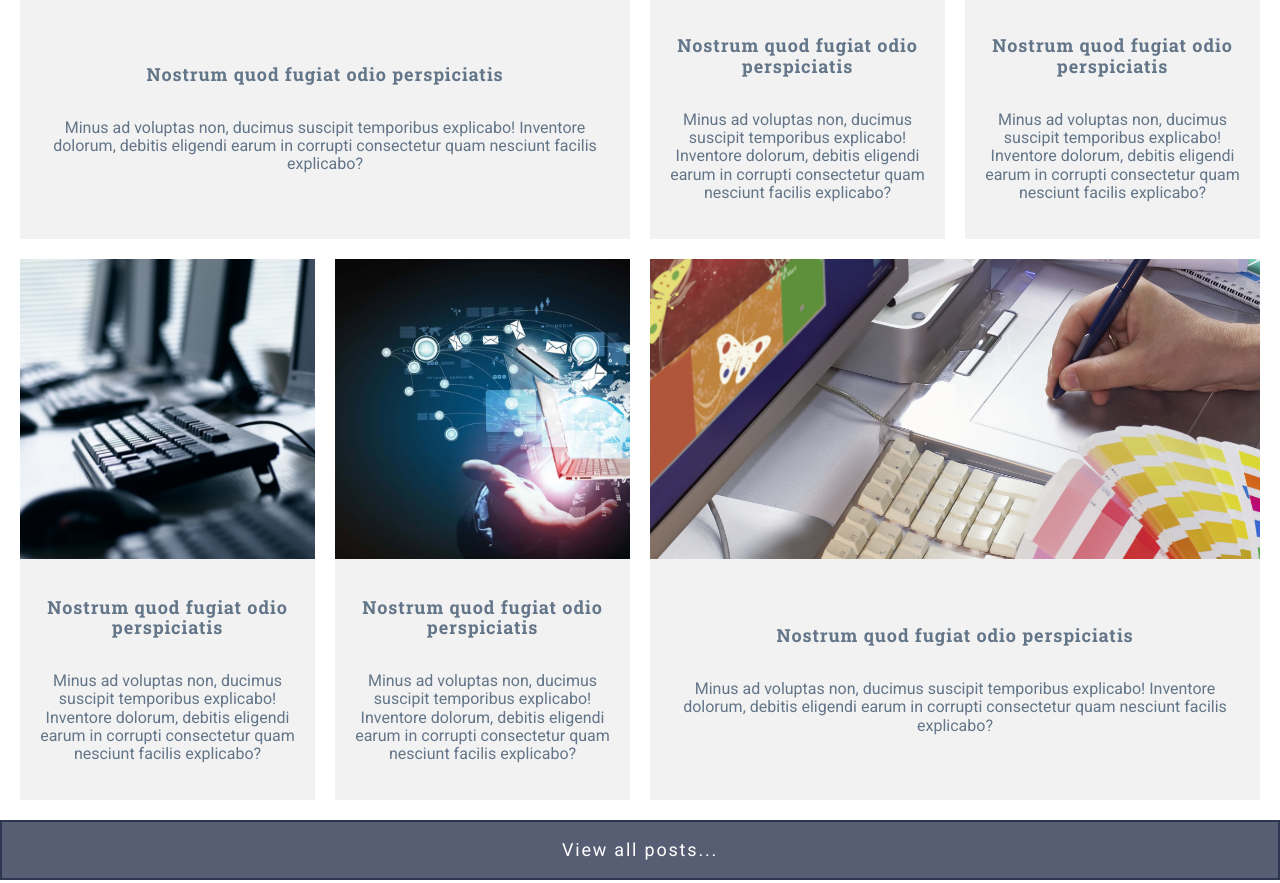
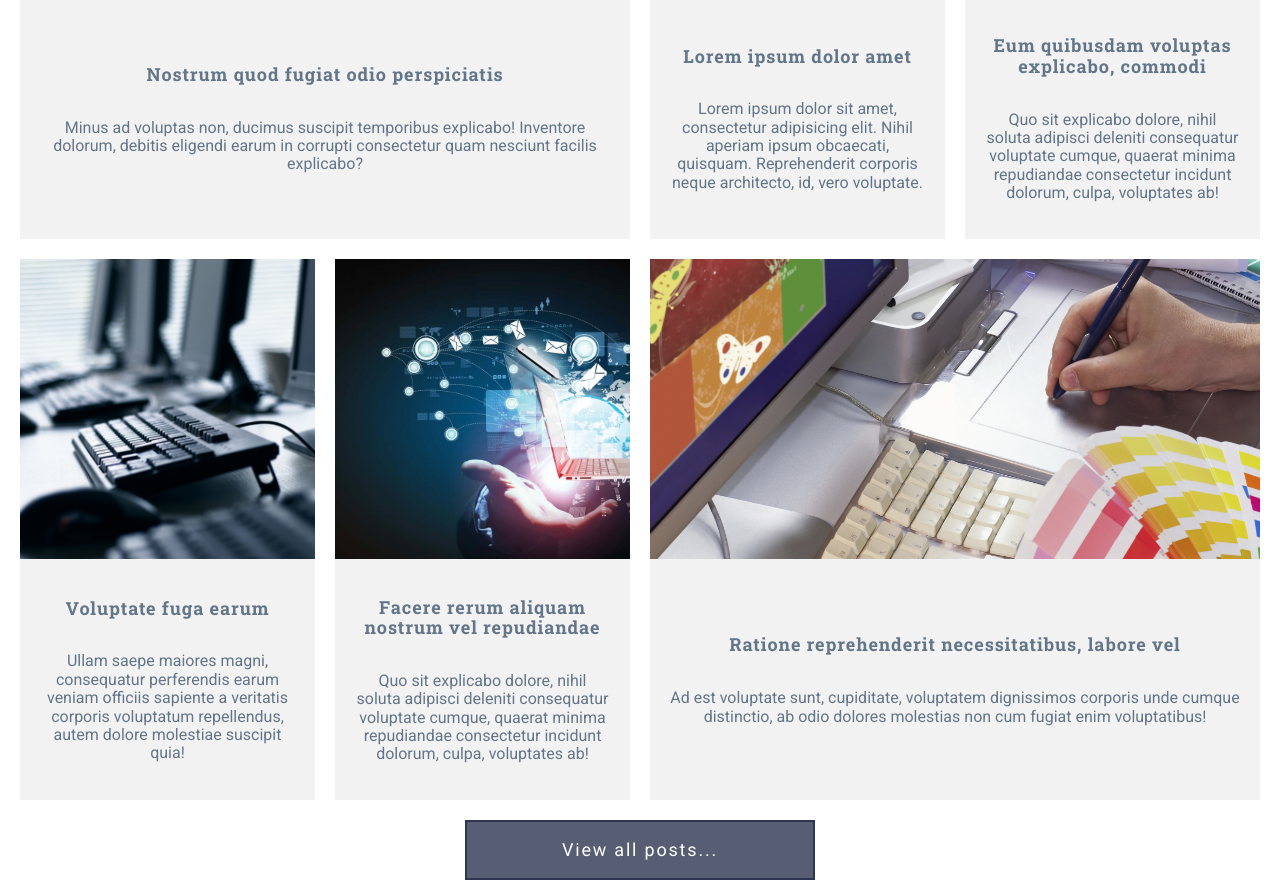
Before and after one commit to Rostyslav-Skuratov/grid-template, a website: page index.html in a window 1280 px wide. Shown: the part 3050-3933 px from the top of the page. Drawn offline with Linux system fonts and the light colour scheme.

Commit message:
Готовый проект

```diff
--- a/assets/scss/components/footer/_footer.scss
+++ b/assets/scss/components/footer/_footer.scss
@@ -18,6 +18,11 @@
 
     .fab {
       font-size: 36px;
+      transition: color 0.5s;
+
+      &:hover {
+          color: $color-accent;
+        }
     }
 
     &--link {
--- a/assets/scss/components/sections/posts/post-item.scss
+++ b/assets/scss/components/sections/posts/post-item.scss
@@ -3,6 +3,8 @@
 
 .post-item {
   background-color: #f2f2f2;
+  overflow: hidden;
+  transition: background-color 0.5s;
 
   &__link{
     display: grid;
@@ -32,14 +34,29 @@
     h3 {
       font-family: $font-header;
       text-align: center;
-      transition: color 05s;
+      transition: color 0.5s;
     }
 
     p {
+      text-align: center;
       transition: color 0.5s;
-      text-align: center;
     }
   }
+
+  &:hover {
+    background-color: #d2d2d2;
+    .post-item__caption h3 {
+      @include color-primary;
+    }
+
+    .post-item__caption p {
+      @include color-primary;
+    }
+
+      & img {
+        transform: scale(1.1);
+      }
+    }
 
   &:nth-of-type(1) {
       grid-area: p1;
--- a/assets/scss/components/sections/posts/post.scss
+++ b/assets/scss/components/sections/posts/post.scss
@@ -25,7 +25,7 @@
   &__grid {
     display: grid;
     gap: $gap;
-    padding: 0 0 $gap;
+    padding-bottom: $gap;
 
     @include lg-min {
       grid-template-areas: "p1 p1 p2 p3" "p4 p5 p6 p6";
@@ -46,4 +46,11 @@
       grid-template-areas: "p1" "p2" "p3" "p4" "p5" "p6";
     }
   }
+
+  &__actions {
+    @include sm-min {
+      display: flex;
+      justify-content: center;
+    }
+  }
 }
--- a/assets/scss/mixins/_mixins.scss
+++ b/assets/scss/mixins/_mixins.scss
@@ -64,3 +64,7 @@
 @mixin box-shadow {
   box-shadow: -3px 3px 20px -10px darken($color-gray-dark, 40%);
 }
+
+@mixin color-primary {
+  color: $color-primary;
+}
--- a/index.html
+++ b/index.html
@@ -205,11 +205,12 @@
                 <img src="assets/img/img-post-2.png" alt="img">
               </div>
               <div class="post-item__caption">
-                <h3>Nostrum quod fugiat odio perspiciatis</h3>
-                <p>Minus ad voluptas non, ducimus suscipit temporibus explicabo! Inventore dolorum, debitis eligendi
-                  earum
-                  in
-                  corrupti consectetur quam nesciunt facilis explicabo?</p>
+                <h3>Lorem ipsum dolor amet</h3>
+                <p>Lorem ipsum dolor sit amet,
+                  consectetur adipisicing elit. Nihil
+                  aperiam ipsum obcaecati, quisquam.
+                  Reprehenderit corporis neque
+                  architecto, id, vero voluptate.</p>
               </div>
             </a>
           </article>
@@ -219,11 +220,12 @@
                 <img src="assets/img/img-post-3.png" alt="img">
               </div>
               <div class="post-item__caption">
-                <h3>Nostrum quod fugiat odio perspiciatis</h3>
-                <p>Minus ad voluptas non, ducimus suscipit temporibus explicabo! Inventore dolorum, debitis eligendi
-                  earum
-                  in
-                  corrupti consectetur quam nesciunt facilis explicabo?</p>
+                <h3>Eum quibusdam voluptas explicabo, commodi</h3>
+                <p>Quo sit explicabo dolore, nihil soluta
+                  adipisci deleniti consequatur voluptate
+                  cumque, quaerat minima repudiandae
+                  consectetur incidunt dolorum, culpa,
+                  voluptates ab!</p>
               </div>
             </a>
           </article>
@@ -233,11 +235,12 @@
                 <img src="assets/img/img-post-4.png" alt="img">
               </div>
               <div class="post-item__caption">
-                <h3>Nostrum quod fugiat odio perspiciatis</h3>
-                <p>Minus ad voluptas non, ducimus suscipit temporibus explicabo! Inventore dolorum, debitis eligendi
-                  earum
-                  in
-                  corrupti consectetur quam nesciunt facilis explicabo?</p>
+                <h3>Voluptate fuga earum</h3>
+                <p>Ullam saepe maiores magni,
+                  consequatur perferendis earum
+                  veniam officiis sapiente a veritatis
+                  corporis voluptatum repellendus,
+                  autem dolore molestiae suscipit quia!</p>
               </div>
             </a>
           </article>
@@ -247,11 +250,12 @@
                 <img src="assets/img/img-post-5.png" alt="img">
               </div>
               <div class="post-item__caption">
-                <h3>Nostrum quod fugiat odio perspiciatis</h3>
-                <p>Minus ad voluptas non, ducimus suscipit temporibus explicabo! Inventore dolorum, debitis eligendi
-                  earum
-                  in
-                  corrupti consectetur quam nesciunt facilis explicabo?</p>
+                <h3>Facere rerum aliquam nostrum vel repudiandae</h3>
+                <p>Quo sit explicabo dolore, nihil soluta
+                  adipisci deleniti consequatur voluptate
+                  cumque, quaerat minima repudiandae
+                  consectetur incidunt dolorum, culpa,
+                  voluptates ab!</p>
               </div>
             </a>
           </article>
@@ -261,11 +265,9 @@
                 <img src="assets/img/img-post-6.png" alt="img">
               </div>
               <div class="post-item__caption">
-                <h3>Nostrum quod fugiat odio perspiciatis</h3>
-                <p>Minus ad voluptas non, ducimus suscipit temporibus explicabo! Inventore dolorum, debitis eligendi
-                  earum
-                  in
-                  corrupti consectetur quam nesciunt facilis explicabo?</p>
+                <h3>Ratione reprehenderit necessitatibus, labore vel</h3>
+                <p>Ad est voluptate sunt, cupiditate, voluptatem dignissimos corporis unde
+                  cumque distinctio, ab odio dolores molestias non cum fugiat enim voluptatibus!</p>
               </div>
             </a>
           </article>
@@ -273,7 +275,9 @@
       </div>
 
       <div class="posts__actions">
-        <a class="btn btn--primary" href="#">View all posts...</a>
+        <div class="posts__container">
+          <a class="btn btn--primary" href="#">View all posts...</a>
+        </div>
       </div>
       </div>
     </section>
```
Also changed, not shown: assets/css/style.css.
